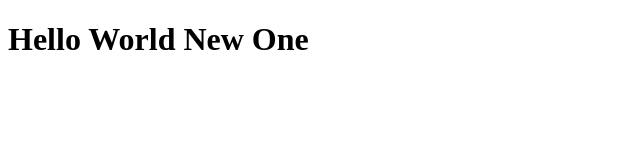
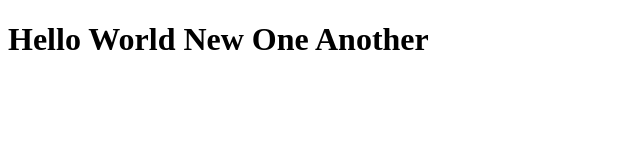
Before and after one commit to skashifali75/FirstRepoOfBoot, a plain HTML site: page index.html in a window 1280 px wide. Shown: the whole page, without its empty margins (0-640 px from the left). Drawn offline with Linux system fonts and the light colour scheme.

Commit message:
Update index.html

```diff
--- a/index.html
+++ b/index.html
@@ -6,6 +6,6 @@
     <title>Document</title>
 </head>
 <body>
-    <h1>Hello World New One</h1>
+    <h1>Hello World New One Another</h1>
 </body>
 </html>
```
